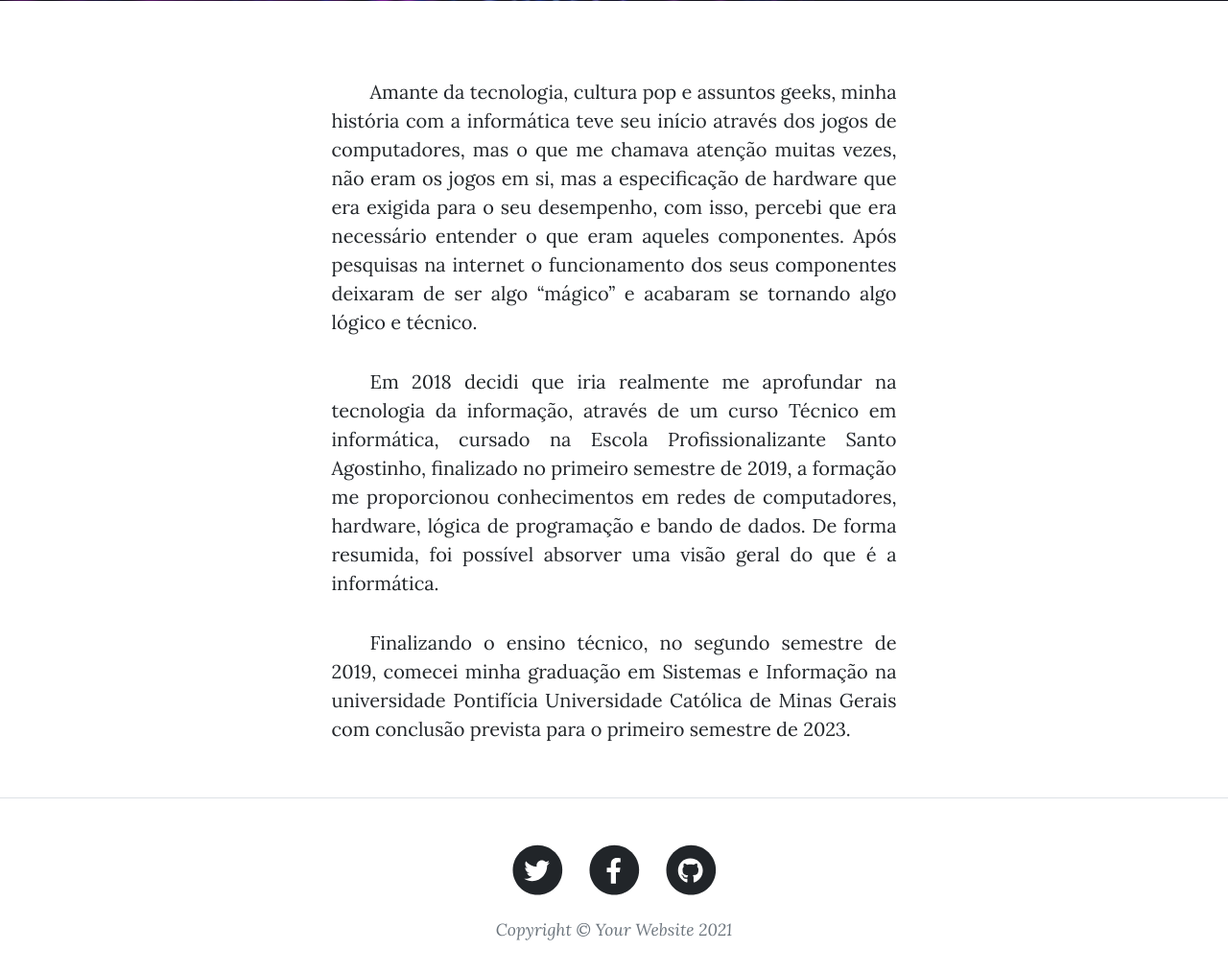
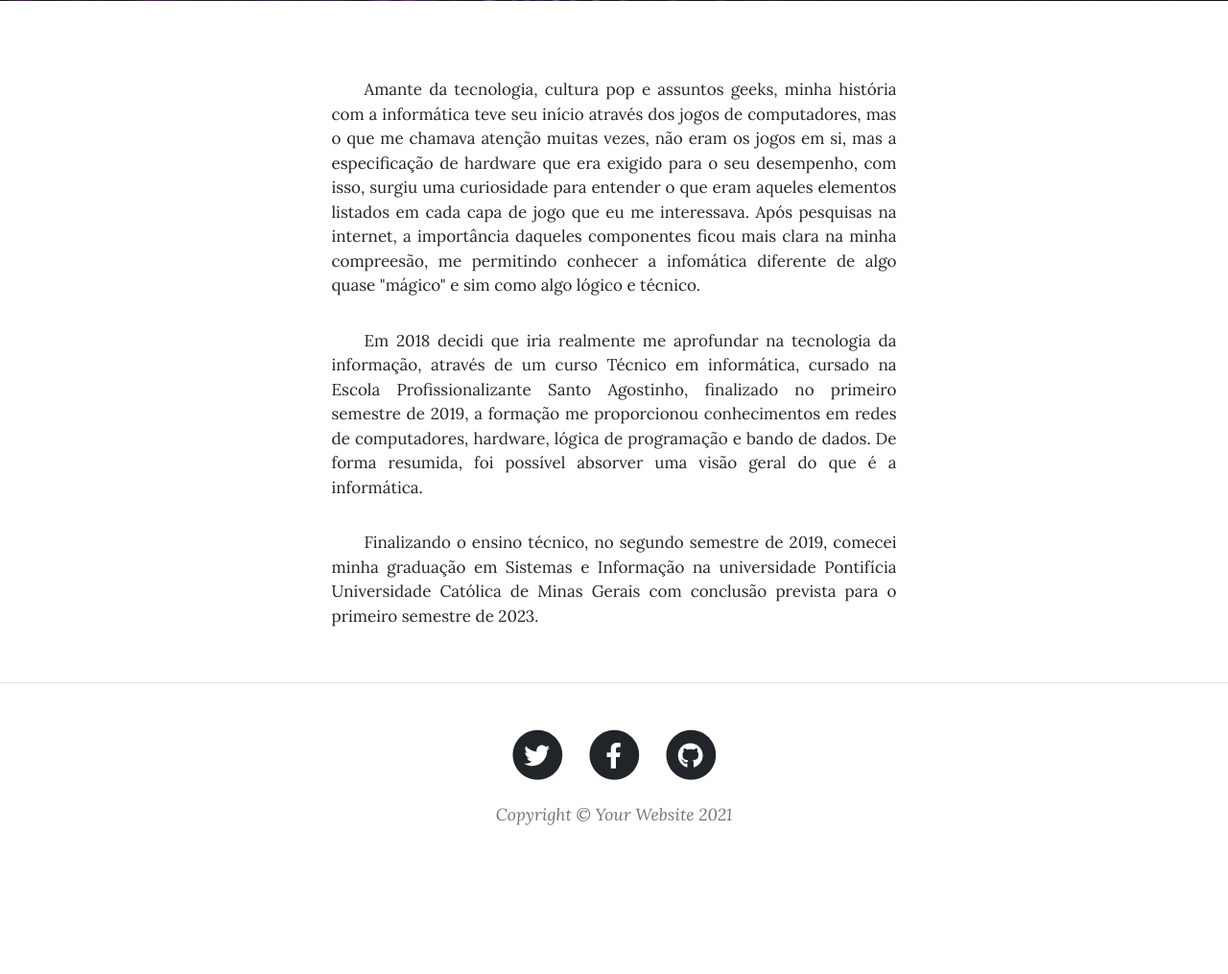
Before and after one commit to victorluanteles/Old-Blog-Victor, a Django app: page /about/ in a window 1280 px wide. Shown: the part 531-1546 px from the top of the page at 96% size. After the commit the page ends 1391 px from the top, so only its background shows below. Run offline with Django 3.2, Linux system fonts and the light colour scheme; some libraries are stand-ins or nearby versions.

Commit message:
about contact

```diff
--- a/contas/templates/contas/about.html
+++ b/contas/templates/contas/about.html
@@ -14,17 +14,15 @@
                         p {
                          text-indent: 2em;
                          text-align: justify;
+                         font-size: 17px;
                     }
                     </style>
-
                     <p>
-                        Amante da tecnologia, cultura pop e assuntos geeks, minha história com a informática teve seu início através dos jogos de computadores, mas o que me chamava atenção muitas vezes, não eram os jogos em si, mas a especificação de hardware que era exigida para o seu desempenho, com isso, percebi que era necessário entender o que eram aqueles componentes. Após pesquisas na internet o funcionamento dos seus componentes deixaram de ser algo “mágico” e acabaram se tornando algo lógico e técnico.
+                        Amante da tecnologia, cultura pop e assuntos geeks, minha história com a informática teve seu início através dos jogos de computadores, mas o que me chamava atenção muitas vezes, não eram os jogos em si, mas a especificação de hardware que era exigido para o seu desempenho, com isso, surgiu uma curiosidade para entender o que eram aqueles elementos listados em cada capa de jogo que eu me interessava. Após pesquisas na internet, a importância daqueles componentes ficou mais clara na minha compreesão, me permitindo conhecer a infomática diferente de algo quase "mágico" e sim como algo lógico e técnico.
                     </p>
-
                     <p>
                     Em 2018 decidi que iria realmente me aprofundar na tecnologia da informação, através de um curso Técnico em informática, cursado na Escola Profissionalizante Santo Agostinho, finalizado no primeiro semestre de 2019, a formação me proporcionou conhecimentos em redes de computadores, hardware, lógica de programação e bando de dados. De forma resumida, foi possível absorver uma visão geral do que é a informática.
                     </p>
-
                     <p>
                     Finalizando o ensino técnico, no segundo semestre de 2019, comecei minha graduação em Sistemas e Informação na universidade Pontifícia Universidade Católica de Minas Gerais com conclusão prevista para o primeiro semestre de 2023.
                     </p>
--- a/contas/templates/contas/contact.html
+++ b/contas/templates/contas/contact.html
@@ -36,7 +36,7 @@
                                 <div class="invalid-feedback">A message is required.</div>
                             </div>
                             </br>
-                            <button class="btn btn-primary text-uppercase"  id="submitButton" type="submit">Send</button>
+                            <button class="btn btn-primary text-uppercase"  id="submitButton" type="submit">Enviar</button>
                         </form>
                     </div>
                 </div>
```
